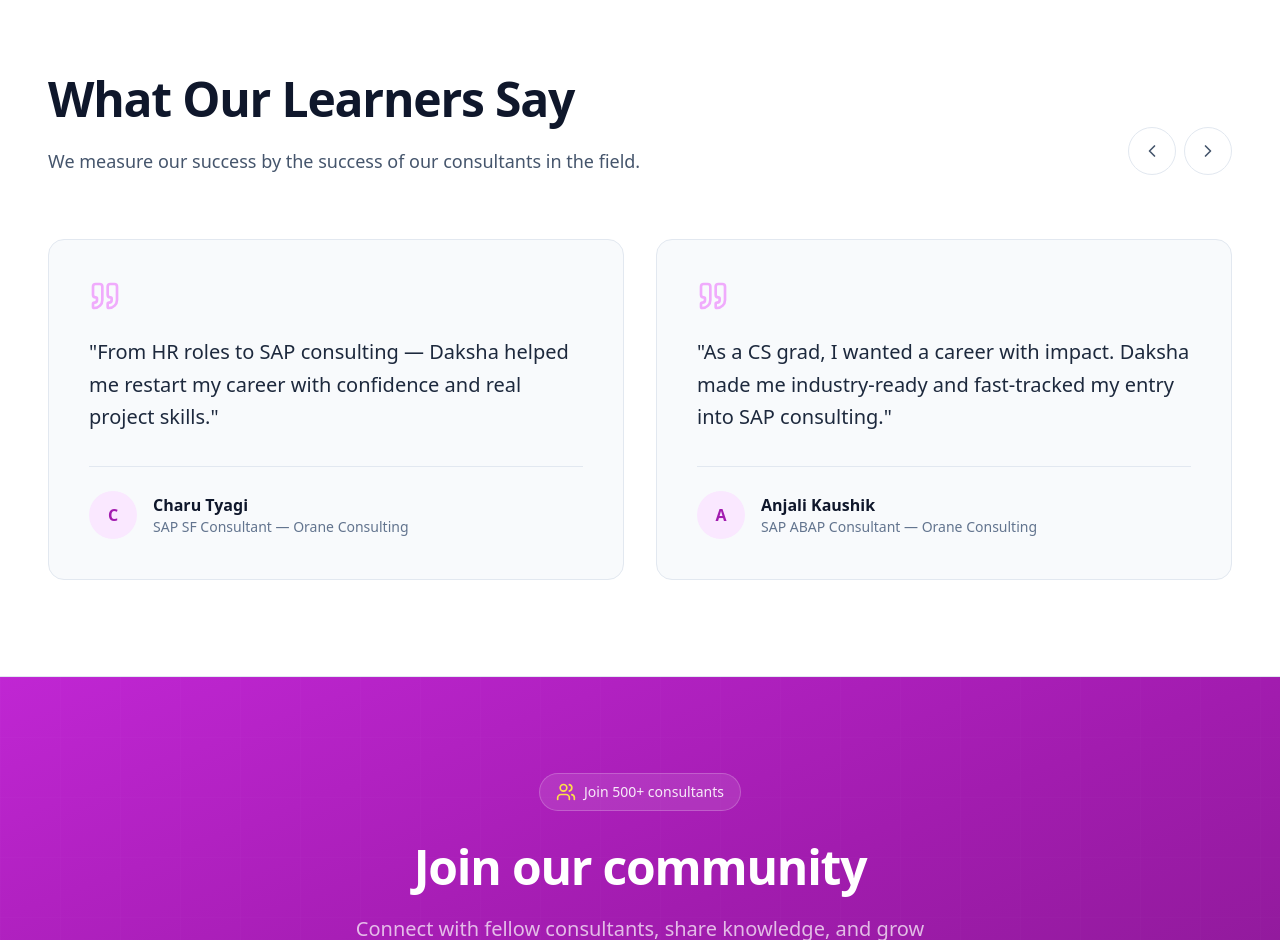
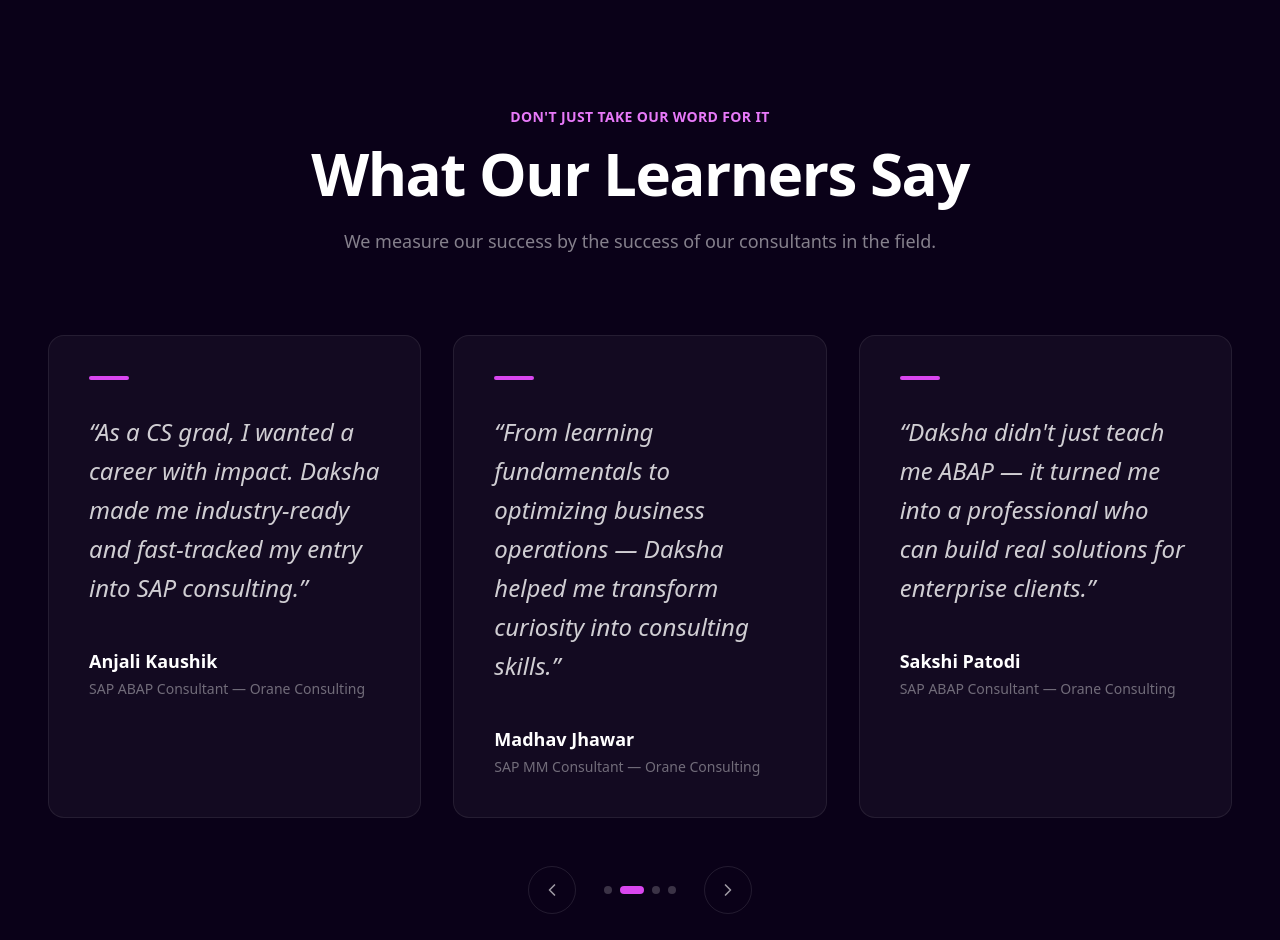
Before and after one commit to AtmegaBuzz/axentiaai, a Next.js app: page / in a window 1280 px wide. Shown: the part 11060-12000 px from the top of the page. Built offline with nearby package versions, Linux system fonts and the light colour scheme.

Commit message:
Testimonials: Ramp customer stories style

```diff
--- a/components/sections/Testimonials.tsx
+++ b/components/sections/Testimonials.tsx
@@ -1,8 +1,8 @@
 'use client';
 
-import { motion } from 'framer-motion';
-import { Quote, ChevronLeft, ChevronRight } from 'lucide-react';
-import { useState } from 'react';
+import { motion, AnimatePresence } from 'framer-motion';
+import { ChevronLeft, ChevronRight } from 'lucide-react';
+import { useState, useEffect, useCallback } from 'react';
 
 const testimonials = [
     { name: 'Charu Tyagi', role: 'SAP SF Consultant — Orane Consulting', quote: 'From HR roles to SAP consulting — Daksha helped me restart my career with confidence and real project skills.' },
@@ -13,55 +13,141 @@ const testimonials = [
 
 export function Testimonials() {
     const [current, setCurrent] = useState(0);
-    const visibleCount = 2;
+    const [direction, setDirection] = useState(1);
 
-    const next = () => setCurrent((c) => (c + 1) % testimonials.length);
-    const prev = () => setCurrent((c) => (c - 1 + testimonials.length) % testimonials.length);
+    const next = useCallback(() => {
+        setDirection(1);
+        setCurrent((c) => (c + 1) % testimonials.length);
+    }, []);
 
-    const visible = [];
-    for (let i = 0; i < visibleCount; i++) {
-        visible.push(testimonials[(current + i) % testimonials.length]);
-    }
+    const prev = useCallback(() => {
+        setDirection(-1);
+        setCurrent((c) => (c - 1 + testimonials.length) % testimonials.length);
+    }, []);
+
+    // Auto-play
+    useEffect(() => {
+        const timer = setInterval(next, 5000);
+        return () => clearInterval(timer);
+    }, [next]);
+
+    // Get visible cards (3 on desktop, handled via CSS)
+    const getVisible = () => {
+        const items = [];
+        for (let i = 0; i < 3; i++) {
+            items.push({ ...testimonials[(current + i) % testimonials.length], idx: (current + i) % testimonials.length });
+        }
+        return items;
+    };
+
+    const visible = getVisible();
+
+    const variants = {
+        enter: (dir: number) => ({ x: dir > 0 ? 80 : -80, opacity: 0 }),
+        center: { x: 0, opacity: 1 },
+        exit: (dir: number) => ({ x: dir > 0 ? -80 : 80, opacity: 0 }),
+    };
 
     return (
-        <section className="py-24 bg-white border-b border-slate-200">
-            <div className="container mx-auto px-4 md:px-8 xl:px-12">
-                <div className="flex items-end justify-between mb-16">
-                    <div className="max-w-3xl">
-                        <motion.h2 initial={{ opacity: 0, y: 15 }} whileInView={{ opacity: 1, y: 0 }} viewport={{ once: true }} className="text-4xl md:text-5xl font-bold text-slate-900 tracking-tight mb-6">What Our Learners Say</motion.h2>
-                        <motion.p initial={{ opacity: 0, y: 15 }} whileInView={{ opacity: 1, y: 0 }} viewport={{ once: true }} transition={{ delay: 0.1 }} className="text-lg text-slate-600 max-w-2xl">We measure our success by the success of our consultants in the field.</motion.p>
-                    </div>
-                    <div className="hidden md:flex gap-2">
-                        <button onClick={prev} className="w-12 h-12 rounded-full border border-slate-200 flex items-center justify-center hover:bg-brand-50 hover:border-brand-300 transition-colors"><ChevronLeft className="w-5 h-5 text-slate-600" /></button>
-                        <button onClick={next} className="w-12 h-12 rounded-full border border-slate-200 flex items-center justify-center hover:bg-brand-50 hover:border-brand-300 transition-colors"><ChevronRight className="w-5 h-5 text-slate-600" /></button>
-                    </div>
+        <section className="py-24 md:py-32 bg-[#0a0118] relative overflow-hidden">
+            {/* Subtle gradient overlay */}
+            <div className="absolute inset-0 bg-gradient-to-b from-brand-950/20 to-transparent pointer-events-none" />
+
+            <div className="container mx-auto px-4 md:px-8 xl:px-12 relative z-10">
+                {/* Header */}
+                <div className="text-center mb-16 md:mb-20">
+                    <motion.p
+                        initial={{ opacity: 0, y: 10 }}
+                        whileInView={{ opacity: 1, y: 0 }}
+                        viewport={{ once: true }}
+                        className="text-brand-400 font-semibold tracking-wide uppercase text-sm mb-4"
+                    >
+                        Don&apos;t just take our word for it
+                    </motion.p>
+                    <motion.h2
+                        initial={{ opacity: 0, y: 15 }}
+                        whileInView={{ opacity: 1, y: 0 }}
+                        viewport={{ once: true }}
+                        transition={{ delay: 0.05 }}
+                        className="text-4xl md:text-5xl lg:text-6xl font-bold text-white tracking-tight mb-6"
+                    >
+                        What Our Learners Say
+                    </motion.h2>
+                    <motion.p
+                        initial={{ opacity: 0, y: 15 }}
+                        whileInView={{ opacity: 1, y: 0 }}
+                        viewport={{ once: true }}
+                        transition={{ delay: 0.1 }}
+                        className="text-lg text-white/50 max-w-2xl mx-auto"
+                    >
+                        We measure our success by the success of our consultants in the field.
+                    </motion.p>
                 </div>
 
-                <div className="grid grid-cols-1 md:grid-cols-2 gap-8">
-                    {visible.map((t, idx) => (
+                {/* Cards */}
+                <div className="relative">
+                    <AnimatePresence mode="wait" custom={direction}>
                         <motion.div
-                            key={`${t.name}-${current}`}
-                            initial={{ opacity: 0, x: 20 }}
-                            animate={{ opacity: 1, x: 0 }}
-                            transition={{ delay: 0.05 * idx }}
-                            className="bg-slate-50 border border-slate-200 p-8 md:p-10 rounded-2xl flex flex-col"
+                            key={current}
+                            custom={direction}
+                            variants={variants}
+                            initial="enter"
+                            animate="center"
+                            exit="exit"
+                            transition={{ duration: 0.4, ease: 'easeInOut' }}
+                            className="grid grid-cols-1 md:grid-cols-3 gap-6 md:gap-8"
                         >
-                            <Quote className="w-8 h-8 text-brand-300 mb-6" />
-                            <p className="text-xl text-slate-800 leading-relaxed font-medium mb-8 flex-grow">"{t.quote}"</p>
-                            <div className="flex items-center gap-4 border-t border-slate-200 pt-6 mt-auto">
-                                <div className="w-12 h-12 bg-brand-100 rounded-full flex items-center justify-center font-bold text-brand-700">{t.name.charAt(0)}</div>
-                                <div>
-                                    <h4 className="font-bold text-slate-900">{t.name}</h4>
-                                    <p className="text-sm text-slate-500 font-medium">{t.role}</p>
+                            {visible.map((t) => (
+                                <div
+                                    key={t.name}
+                                    className="group relative bg-white/[0.04] border border-white/[0.08] rounded-2xl p-8 md:p-10 flex flex-col hover:bg-white/[0.07] transition-colors duration-300 first:block md:first:block [&:nth-child(2)]:hidden md:[&:nth-child(2)]:block [&:nth-child(3)]:hidden md:[&:nth-child(3)]:block"
+                                >
+                                    {/* Accent line */}
+                                    <div className="w-10 h-1 bg-brand-500 rounded-full mb-8" />
+
+                                    {/* Quote */}
+                                    <p className="text-xl md:text-2xl text-white/80 leading-relaxed italic flex-grow mb-10">
+                                        &ldquo;{t.quote}&rdquo;
+                                    </p>
+
+                                    {/* Person */}
+                                    <div className="mt-auto">
+                                        <h4 className="font-bold text-white text-lg">{t.name}</h4>
+                                        <p className="text-sm text-white/40 mt-1">{t.role}</p>
+                                    </div>
                                 </div>
-                            </div>
+                            ))}
                         </motion.div>
-                    ))}
-                </div>
+                    </AnimatePresence>
 
-                <div className="flex md:hidden justify-center gap-2 mt-8">
-                    <button onClick={prev} className="w-10 h-10 rounded-full border border-slate-200 flex items-center justify-center"><ChevronLeft className="w-5 h-5" /></button>
-                    <button onClick={next} className="w-10 h-10 rounded-full border border-slate-200 flex items-center justify-center"><ChevronRight className="w-5 h-5" /></button>
+                    {/* Nav arrows */}
+                    <div className="flex justify-center gap-3 mt-12">
+                        <button
+                            onClick={prev}
+                            className="w-12 h-12 rounded-full border border-white/10 flex items-center justify-center hover:border-brand-500/50 hover:bg-white/5 transition-all duration-200"
+                            aria-label="Previous testimonials"
+                        >
+                            <ChevronLeft className="w-5 h-5 text-white/60" />
+                        </button>
+                        {/* Dots */}
+                        <div className="flex items-center gap-2 mx-4">
+                            {testimonials.map((_, i) => (
+                                <button
+                                    key={i}
+                                    onClick={() => { setDirection(i > current ? 1 : -1); setCurrent(i); }}
+                                    className={`w-2 h-2 rounded-full transition-all duration-300 ${i === current ? 'bg-brand-500 w-6' : 'bg-white/20 hover:bg-white/40'}`}
+                                    aria-label={`Go to testimonial ${i + 1}`}
+                                />
+                            ))}
+                        </div>
+                        <button
+                            onClick={next}
+                            className="w-12 h-12 rounded-full border border-white/10 flex items-center justify-center hover:border-brand-500/50 hover:bg-white/5 transition-all duration-200"
+                            aria-label="Next testimonials"
+                        >
+                            <ChevronRight className="w-5 h-5 text-white/60" />
+                        </button>
+                    </div>
                 </div>
             </div>
         </section>
```
